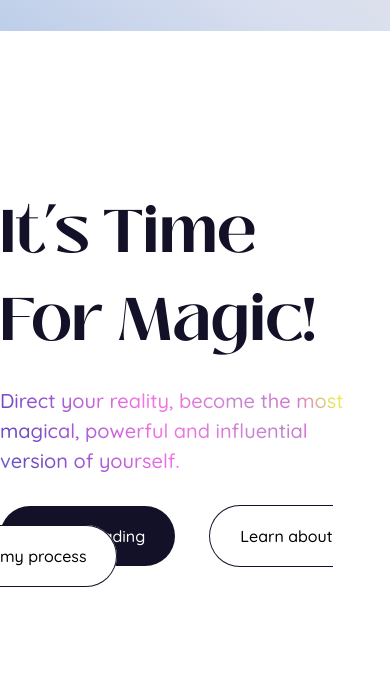
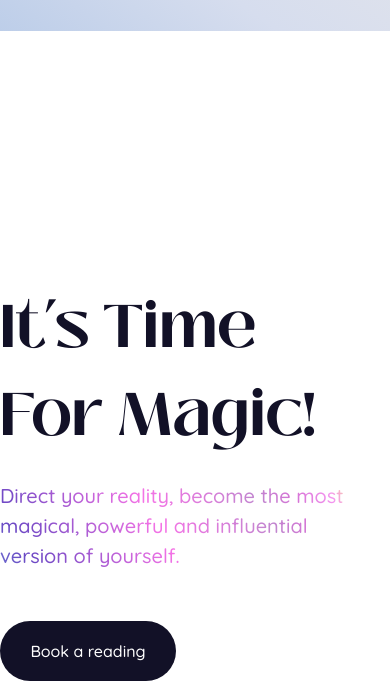
Before and after one commit to grimxreaper/tarot_site, a plain HTML site: page index.html in a window 390 px wide. Shown: the part 694-1394 px from the top of the page. Drawn offline with Linux system fonts and the light colour scheme; a web font is replaced by a local one.

Commit message:
add media queries for hero section

```diff
--- a/styles.scss
+++ b/styles.scss
@@ -159,7 +159,23 @@ p {
 
   .sparkle_container {
     position: absolute;
-    top: 232px;
+    top: 256px;
+
+    @media only screen and (max-width: 1250px) {
+      top: 203px;
+    }
+    @media only screen and (max-width: 1132px) {
+      top: 170px;
+    }
+    @media only screen and (max-width: 999px) {
+      top: 203px;
+    }
+    @media only screen and (max-width: 940px) {
+      top: 208px;
+    }
+    @media only screen and (max-width: 940px) {
+      top: 190px;
+    }
   }
 
   .hollow_sparkle {
@@ -207,6 +223,10 @@ p {
     font-size: 60px;
     margin-bottom: 20px;
     margin-top: 159px;
+
+    @media only screen and (max-width: 1133px) {
+      margin-top: 254px;
+    }
   }
 
   .arrow {
@@ -228,13 +248,26 @@ p {
       rgb(245, 115, 230) 45%,
       rgb(193, 134, 207) 73%,
       rgb(214, 115, 214) 82%,
-      rgb(228, 228, 95) 91%,
+      rgb(245, 151, 240) 91%,
       hsl(61deg 91% 69%) 100%
     );
+
+    @media only screen and (max-width: 1133px) {
+      max-width: 440px;
+    }
   }
 
   .btn_container {
     width: 100%;
+    display: flex;
+    flex-direction: row;
+    text-align: center;
+
+    @media only screen and (max-width: 1133px) {
+      flex-direction: column;
+      justify-content: center;
+      gap: 22px;
+    }
   }
 
   .btn_style_1 {
@@ -242,6 +275,7 @@ p {
   }
   .btn_style_2 {
     @include btn-style-1;
+    max-width: 249px;
     background-color: white;
     border: 1px solid #121127;
     color: black;
```
Also changed, not shown: styles.css, 1 other file.
